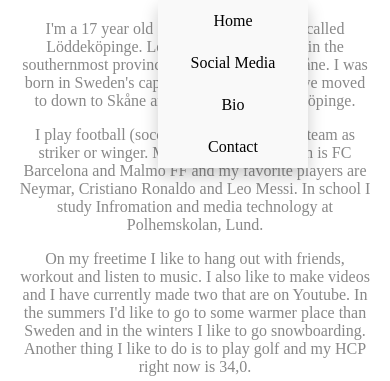
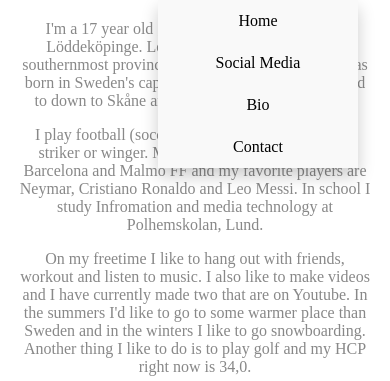
Before and after one commit to iammattej/iammattej.github.io, a PHP site: page /MinHemsida/EmptySite2/bio.html in a window 390 px wide, after a click on "Menu". Shown: the part 290-671 px from the top of the page. Run offline with PHP 8.4, Linux system fonts and the light colour scheme.

Commit message:
Update MinStil.css

```diff
--- a/MinHemsida/EmptySite2/MinStil.css
+++ b/MinHemsida/EmptySite2/MinStil.css
@@ -405,7 +405,7 @@ textarea {
     display: none;
     position: absolute;
     background-color: #f9f9f9;
-    min-width: 150px;
+    min-width: 200px;
     overflow: auto;
     box-shadow: 0px 8px 16px 0px rgba(0,0,0,0.2);
 }
```
